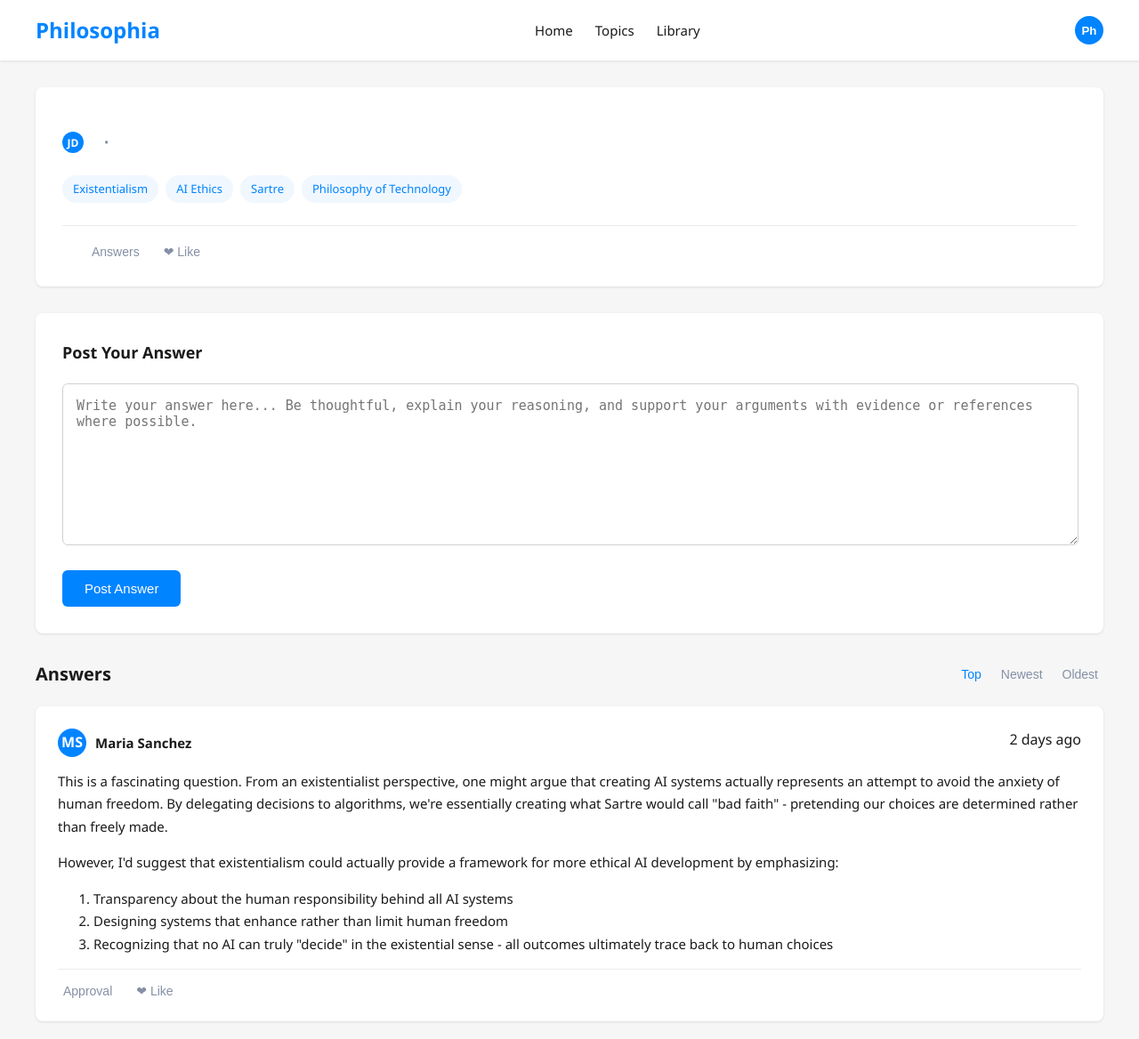
After one commit to ProjectBreakaway/108-Final-Project, a Flask app: page /questionwithanswers in a window 1280 px wide. The commit adds this page. Shown: the whole page at 89% size. Run offline with Flask 3, Linux system fonts and the light colour scheme; data that the repository does not hold is empty.

Commit message:
finish question and answers functionality

```diff
--- a/main.py
+++ b/main.py
@@ -1,11 +1,12 @@
 from datetime import datetime
 from flask import Flask, render_template, request, jsonify
 from flask_sqlalchemy import SQLAlchemy
+from sqlalchemy import desc
 import secrets
 import bcrypt
 
 app = Flask(__name__)
-app.config["SQLALCHEMY_DATABASE_URI"] = "sqlite:///project1.db"
+app.config["SQLALCHEMY_DATABASE_URI"] = "sqlite:///project.db"
 db = SQLAlchemy(app)
 
 question_tags = db.Table('question_tags',
@@ -119,6 +120,9 @@ def my_question():
 def my_answer():
     return render_template("myAnswers.html")
 
+@app.route('/questionwithanswers')
+def question_with_answers():
+    return render_template('questionAndAnswers.html')
 
 @app.route('/profile/me', methods=['POST'])
 def user_profile():
@@ -156,7 +160,10 @@ def all_questions_asked():
     question_dict = {}
     for question in my_questions:
         total_answers = Answer.query.filter_by(question_id=question.id).count()
-        question_dict[question.title] = [question.content, total_answers, question.timestamp, question.upvotes]
+        question_dict[question.title] = [question.content,
+                                         total_answers,
+                                         question.timestamp.strftime("%Y-%m-%d %H:%M:%S"),
+                                         question.upvotes]
     return jsonify(question_dict), 200
 
 @app.route('/answers/me', methods=['POST'])
@@ -171,7 +178,7 @@ def all_answers():
     answer_dict = {}
     for answer in my_answers:
         question_title = Question.query.filter_by(id=answer.question_id).first().title
-        answer_dict[question_title] = [answer.content, answer.timestamp, answer.upvotes]
+        answer_dict[question_title] = [answer.content, answer.timestamp.strftime("%Y-%m-%d %H:%M:%S"), answer.upvotes]
     return jsonify(answer_dict), 200
 
 
@@ -210,8 +217,8 @@ def user_settings():
     return jsonify({"success": "Successfully changed settings"}), 200
 
 
-@app.route('/signin/me/', methods=['POST'])
-def sign_in():
+@app.route('/login/me', methods=['POST'])
+def login_me():
     if not request.is_json:
         return jsonify({"error": "Request must be JSON"}), 400
 
@@ -266,11 +273,6 @@ def create_questions():
 
     data = request.get_json()
 
-    required_fields = ["title", "content", "username"]
-    for field in required_fields:
-        if field not in data:
-            return jsonify({"error": f"Missing required field: {field}"}), 400
-
     user = User.query.filter_by(username=data["username"]).first()
     if not user:
         return jsonify({"error": "User not found"}), 400
@@ -300,15 +302,43 @@ def create_answers():
         return jsonify({"error": "Request must be JSON"}), 400
 
     data = request.get_json()
-    content = data["content"]
-    question_title = data["question_title"]
-    question_initiator_id = User.query.filter_by(username=data["question_initiator"]).first().id
-    question = Question.query.filter_by(title=question_title, user_id=question_initiator_id).first()
-    user_id = User.query.filter_by(username=data["user_id"]).first().id
-    answer = Answer(content=content, user_id=user_id, question_id=question.id)
+
+    user = User.query.filter_by(username=data["username"]).first()
+    if not user:
+        return jsonify({"error": "User not found"}), 400
+
+    question_id = Question.query.filter_by(title=data["question_title"]).first().id
+    answer = Answer(
+        question_id=question_id,
+        content=data["answer_content"],
+        user_id=user.id
+    )
+
     db.session.add(answer)
     db.session.commit()
-    return jsonify({"success": "Answer created successfully"}), 200
+    return jsonify({"success": "Answer created successfully"}), 201
+
+@app.route('/question/detail', methods=['POST'])
+def question_detail():
+    if not request.is_json:
+        return jsonify({"error": "Request must be JSON"}), 400
+
+    data = request.get_json()
+    question_title = data["question_title"]
+    question = Question.query.filter_by(title=question_title).first()
+    user_displayed_name = User.query.filter_by(id=question.user_id).first().displayed_name
+    total_answers = Answer.query.filter_by(question_id=question.id).count()
+    tags = [{"id": tag.id, "name": tag.name, "description": tag.description} for tag in question.tags]
+    return jsonify({
+        "title": question.title,
+        "question_content": question.content,
+        "user_displayed_name": user_displayed_name,
+        "question_total_answers": total_answers,
+        "upvotes": question.upvotes,
+        "question_timestamp": question.timestamp.strftime("%Y-%m-%d %H:%M:%S"),
+        "tags": tags,
+    }), 200
+
 
 if __name__ == '__main__':
     app.run(debug=True)
--- a/static/app.js
+++ b/static/app.js
@@ -3,7 +3,7 @@ const url = "http://127.0.0.1:5000";
 function logIn() {
     let username_login = document.getElementById("username_login").value;
     let password_login = document.getElementById("password_login").value;
-    fetch(`${url}/signin/me`, {
+    fetch(`${url}/login/me`, {
         method: 'POST',
         headers: {'Content-Type': 'application/json'},
         body: JSON.stringify({
@@ -13,10 +13,10 @@ function logIn() {
     })
         .then(response => {
             if (response.status != 400) {
-                document.cookie = `username=${username_login}; login=${true}`;
+                document.cookie = `username=${username_login}; login=${true}; question_title=`;
                 window.location.href = "userhome";
             } else {
-                window.location.href = "signup";
+                window.location.href = "login";
             }
             return response.json()
         })
@@ -134,7 +134,7 @@ document.addEventListener('DOMContentLoaded',
                 questions_body.innerHTML = '';
                 for (const [title, [content, total_answers, timestamp, upvotes]] of Object.entries(data)) {
                     const item = `<li class="question-item">
-                    <h3 class="question-title"><a href="#">${title}</a></h3>
+                    <h3 class="question-title"><a onclick="openQuestion('${title}')">${title}</a></h3>
                     <p class="question-excerpt">${content}</p>
                     <div class="question-meta">
                     <span class="question-stat">${upvotes} approval</span>
@@ -165,7 +165,7 @@ document.addEventListener('DOMContentLoaded',
                 answers_body.innerHTML = '';
                 for (const [question_title, [content, timestamp, upvotes]] of Object.entries(data)) {
                     const item = `<li class="answer-item">
-                    <p class="answer-question">In response to: <a href="#">"${question_title}"</a></p>
+                    <p class="answer-question">In response to: <a onclick="openQuestion(question_title)">"${question_title}"</a></p>
                     <div class="answer-content">
                         <p>${content}</p>
                     </div>
@@ -182,10 +182,51 @@ document.addEventListener('DOMContentLoaded',
             .catch(err => console.error(err));
     });
 
+document.addEventListener('DOMContentLoaded',
+    function displayQuestionDetail() {
+        let question_title = getCookie('question_title');
+
+        fetch(`${url}/question/detail`, {
+            method: 'POST',
+            headers: {'Content-Type': 'application/json'},
+            body: JSON.stringify({
+                "question_title": question_title,
+            })
+        })
+            .then(response => response.json())
+            .then(data => {
+                const main_question_title = document.getElementById('main_question_title')
+                main_question_title.innerHTML = data["title"]
+
+                const user_displayed_name = document.getElementById('user_displayed_name')
+                user_displayed_name.innerHTML = data["user_displayed_name"]
+
+                const question_timestamp = document.getElementById('question_timestamp')
+                question_timestamp.innerHTML = data["question_timestamp"]
+
+                const question_content = document.getElementById('question_content')
+                question_content.innerHTML = data["question_content"]
+
+                const question_upvotes = document.getElementById('question_upvotes')
+                question_upvotes.innerHTML = data["question_upvotes"] + " Approval"
+
+                const question_total_answers = document.getElementById('question_total_answers')
+                question_total_answers.innerHTML = data["question_total_answers"] + " Answers"
+
+                const tag_body = document.getElementById('tag_body')
+                tag_body.innerHTML = ''
+                for (const tag of Object.entries(data["tags"])) {
+                    const item = `<span class="tag">${tag[1]['name']}</span>`;
+                    tag_body.innerHTML += item;
+                }
+            })
+            .catch(err => console.error(err));
+    });
+
 function change_user_settings() {
     const displayed_name = document.getElementById('displayed_name_in_settings').value;
-    const email =document.getElementById('email_in_settings').value;
-    const description =document.getElementById('description_in_settings').value;
+    const email = document.getElementById('email_in_settings').value;
+    const description = document.getElementById('description_in_settings').value;
     let username = getCookie('username');
 
     fetch(`${url}/settings/me`, {
@@ -316,6 +357,59 @@ function createArticle() {
         .catch(err => console.error(err));
 }
 
+function createAnswer() {
+    const question_title = document.getElementById('question_title').value.trim();
+    const answer_content = document.getElementById('answer_content').value.trim();
+    const error_element = document.getElementById("content_error");
+    let username = getCookie('username');
+
+    function showError(message) {
+        error_element.textContent = message;
+        error_element.style.display = "block";
+        error_element.style.color = "#e74c3c";
+    }
+
+    if (!answer_content) {
+        showError("Question title cannot be empty");
+        return;
+    }
+
+    const requestData = {
+        "username": username,
+        "question_title": question_title,
+        "answer_content": answer_content,
+    };
+
+    fetch(`${url}/create/answer`, {
+        method: 'POST',
+        headers: {'Content-Type': 'application/json'},
+        body: JSON.stringify(requestData)
+    })
+        .then(response => {
+            if (response.status != 400) {
+                window.location.href = "userhome";
+            } else {
+                window.location.href = "question";
+            }
+            return response.json()
+        })
+        .catch(err => console.error(err));
+}
+
+function openQuestion(question_title) {
+    fetch(`${url}/question/detail`, {
+        method: 'POST',
+        headers: {'Content-Type': 'application/json'},
+        body: JSON.stringify({"question_title": question_title})
+    })
+        .then(response => {
+            window.location.href = "questionwithanswers";
+            document.cookie = `question_title=${question_title}`;
+            return response.json()
+        })
+        .catch(err => console.error(err));
+}
+
 function handleTagInput() {
     if (event.key === 'Enter' || event.key === ',' || event.type === 'blur') {
         event.preventDefault();
@@ -359,7 +453,7 @@ function initTagHandling() {
     tagInput.addEventListener('blur', handleTagInput);
 
     document.querySelectorAll('.tag-remove').forEach(button => {
-        button.addEventListener('click', function() {
+        button.addEventListener('click', function () {
             removeTag(this);
         });
     });
@@ -368,7 +462,7 @@ function initTagHandling() {
 document.addEventListener('DOMContentLoaded', initTagHandling);
 
 function logout() {
-    document.cookie = `username=; login=`;
+    document.cookie = `username=; login=; question_title=`;
 }
 
 function getCookie(name) {
@@ -381,3 +475,16 @@ function getCookie(name) {
     }
     return null;
 }
+
+
+function appendToCookie(name, value) {
+  const currentCookie = document.cookie
+    .split('; ')
+    .find(row => row.startsWith(`${name}=`));
+
+  const newValue = currentCookie
+    ? `${currentCookie.split('=')[1]}|${value}`
+    : value;
+
+  document.cookie = `${name}=${encodeURIComponent(newValue)}; path=/`;
+}
--- /dev/null
+++ b/templates/questionAndAnswers.html
@@ -0,0 +1,433 @@
+<!DOCTYPE html>
+<html lang="en">
+<head>
+    <meta charset="UTF-8">
+    <meta name="viewport" content="width=device-width, initial-scale=1.0">
+    <title>Question - Philosophia</title>
+    <style>
+        body {
+            font-family: 'Segoe UI', 'Helvetica Neue', Arial, sans-serif;
+            margin: 0;
+            padding: 0;
+            color: #1a1a1a;
+            background-color: #f6f6f6;
+            line-height: 1.6;
+        }
+
+        .container {
+            max-width: 1200px;
+            margin: 0 auto;
+            padding: 0 20px;
+        }
+
+        header {
+            background-color: #fff;
+            box-shadow: 0 1px 3px rgba(0, 0, 0, 0.1);
+            padding: 15px 0;
+            position: sticky;
+            top: 0;
+            z-index: 100;
+        }
+
+        nav {
+            display: flex;
+            justify-content: space-between;
+            align-items: center;
+        }
+
+        .logo {
+            font-size: 24px;
+            font-weight: bold;
+            color: #0084ff;
+            text-decoration: none;
+        }
+
+        .main-nav {
+            display: flex;
+            gap: 25px;
+        }
+
+        .main-nav a {
+            color: #1a1a1a;
+            text-decoration: none;
+            font-size: 15px;
+            transition: color 0.2s;
+        }
+
+        .main-nav a:hover {
+            color: #0084ff;
+        }
+
+        .profile-btn {
+            background: none;
+            border: none;
+            cursor: pointer;
+            padding: 0;
+        }
+
+        .profile-pic {
+            width: 32px;
+            height: 32px;
+            border-radius: 50%;
+            background-color: #0084ff;
+            color: white;
+            display: flex;
+            align-items: center;
+            justify-content: center;
+            font-weight: bold;
+        }
+
+        .question-container {
+            margin-top: 30px;
+        }
+
+        .question-card {
+            background: white;
+            border-radius: 8px;
+            box-shadow: 0 1px 3px rgba(0, 0, 0, 0.1);
+            padding: 30px;
+            margin-bottom: 20px;
+        }
+
+        .question-header {
+            display: flex;
+            justify-content: space-between;
+            align-items: flex-start;
+            margin-bottom: 20px;
+        }
+
+        .question-title {
+            font-size: 24px;
+            font-weight: 600;
+            margin: 0;
+        }
+
+        .question-meta {
+            display: flex;
+            align-items: center;
+            gap: 15px;
+            color: #8590a6;
+            font-size: 14px;
+            margin: 10px 0 20px;
+        }
+
+        .question-author {
+            display: flex;
+            align-items: center;
+            gap: 8px;
+        }
+
+        .author-avatar {
+            width: 24px;
+            height: 24px;
+            border-radius: 50%;
+            background-color: #0084ff;
+            color: white;
+            display: flex;
+            align-items: center;
+            justify-content: center;
+            font-size: 12px;
+            font-weight: bold;
+        }
+
+        .question-content {
+            font-size: 16px;
+            line-height: 1.7;
+            margin-bottom: 25px;
+        }
+
+        .question-tags {
+            display: flex;
+            flex-wrap: wrap;
+            gap: 8px;
+            margin-top: 20px;
+        }
+
+        .tag {
+            background: #f0f7ff;
+            color: #0084ff;
+            padding: 5px 12px;
+            border-radius: 20px;
+            font-size: 13px;
+        }
+
+        .question-actions {
+            display: flex;
+            gap: 15px;
+            margin-top: 25px;
+            border-top: 1px solid #ebebeb;
+            padding-top: 20px;
+        }
+
+        .action-btn {
+            background: none;
+            border: none;
+            cursor: pointer;
+            display: flex;
+            align-items: center;
+            gap: 5px;
+            color: #8590a6;
+            font-size: 14px;
+        }
+
+        .action-btn:hover {
+            color: #0084ff;
+        }
+
+        .answers-header {
+            display: flex;
+            justify-content: space-between;
+            align-items: center;
+            margin: 30px 0 20px;
+        }
+
+        .answers-title {
+            font-size: 20px;
+            font-weight: 600;
+            margin: 0;
+        }
+
+        .sort-options {
+            display: flex;
+            gap: 10px;
+        }
+
+        .sort-btn {
+            background: none;
+            border: none;
+            cursor: pointer;
+            color: #8590a6;
+            font-size: 14px;
+        }
+
+        .sort-btn.active {
+            color: #0084ff;
+            font-weight: 500;
+        }
+
+        .answer-card {
+            background: white;
+            border-radius: 8px;
+            box-shadow: 0 1px 3px rgba(0, 0, 0, 0.1);
+            padding: 25px;
+            margin-bottom: 20px;
+        }
+
+        .answer-header {
+            display: flex;
+            justify-content: space-between;
+            align-items: flex-start;
+            margin-bottom: 15px;
+        }
+
+        .answer-author {
+            display: flex;
+            align-items: center;
+            gap: 10px;
+        }
+
+        .answer-avatar {
+            width: 32px;
+            height: 32px;
+            border-radius: 50%;
+            background-color: #0084ff;
+            color: white;
+            display: flex;
+            align-items: center;
+            justify-content: center;
+            font-weight: bold;
+        }
+
+        .answer-info h4 {
+            margin: 0;
+            font-size: 15px;
+        }
+
+        .answer-info p {
+            margin: 3px 0 0;
+            color: #8590a6;
+            font-size: 13px;
+        }
+
+        .answer-content {
+            font-size: 15px;
+            line-height: 1.7;
+            margin-bottom: 15px;
+        }
+
+        .answer-actions {
+            display: flex;
+            gap: 15px;
+            margin-top: 15px;
+            padding-top: 15px;
+            border-top: 1px solid #ebebeb;
+        }
+
+        .reply-form {
+            background: white;
+            border-radius: 8px;
+            box-shadow: 0 1px 3px rgba(0, 0, 0, 0.1);
+            padding: 30px;
+            margin-top: 30px;
+        }
+
+        .form-title {
+            font-size: 18px;
+            font-weight: 600;
+            margin: 0 0 20px;
+        }
+
+        .form-group {
+            margin-bottom: 20px;
+            margin-right: 30px;
+        }
+
+        .form-textarea {
+            width: 100%;
+            min-height: 150px;
+            padding: 15px;
+            border: 1px solid #d1d1d1;
+            border-radius: 6px;
+            font-size: 15px;
+            resize: vertical;
+        }
+
+        .form-textarea:focus {
+            outline: none;
+            border-color: #0084ff;
+        }
+
+        .submit-btn {
+            background: #0084ff;
+            color: white;
+            border: none;
+            border-radius: 6px;
+            padding: 12px 25px;
+            font-size: 15px;
+            font-weight: 500;
+            cursor: pointer;
+            transition: background 0.2s;
+        }
+
+        .submit-btn:hover {
+            background: #0077e6;
+        }
+
+        .empty-answers a {
+            color: #0084ff;
+            text-decoration: none;
+        }
+    </style>
+</head>
+<body>
+<header>
+    <div class="container">
+        <nav>
+            <a href="userhome" class="logo">Philosophia</a>
+            <div class="main-nav">
+                <a href="userhome">Home</a>
+                <a href="#">Topics</a>
+                <a href="#">Library</a>
+            </div>
+            <a href="profile" style="text-decoration: none;">
+                <button class="profile-btn">
+                    <div class="profile-pic">Ph</div>
+                </button>
+            </a>
+        </nav>
+    </div>
+</header>
+
+<div class="container">
+    <div class="question-container">
+        <div class="question-card">
+            <div class="question-header">
+                <h1 class="question-title" id="main_question_title"></h1>
+            </div>
+
+            <div class="question-meta">
+                <div class="question-author">
+                    <div class="author-avatar">JD</div>
+                    <span id="user_displayed_name"></span>
+                </div>
+                <span>•</span>
+                <span id="question_timestamp"></span>
+            </div>
+
+            <div class="question-content">
+                <p id="question_content"></p>
+            </div>
+
+            <div class="question-tags" id="tag_body">
+                <span class="tag">Existentialism</span>
+                <span class="tag">AI Ethics</span>
+                <span class="tag">Sartre</span>
+                <span class="tag">Philosophy of Technology</span>
+            </div>
+
+            <div class="question-actions">
+                <button class="action-btn" id="question_upvotes"></button>
+                <button class="action-btn" id="question_total_answers"> Answers</button>
+                <button class="action-btn">❤ Like</button>
+            </div>
+        </div>
+
+        <div class="reply-form">
+            <h3 class="form-title">Post Your Answer</h3>
+            <form>
+                <div class="form-group">
+                    <textarea class="form-textarea"
+                              placeholder="Write your answer here... Be thoughtful, explain your reasoning, and support your arguments with evidence or references where possible."></textarea>
+                </div>
+                <div id="content_error"></div>
+                <button type="button" class="submit-btn" onclick="createAnswer()">Post Answer</button>
+            </form>
+        </div>
+
+        <div class="answers-header">
+            <h2 class="answers-title">Answers</h2>
+            <div class="sort-options">
+                <button class="sort-btn active">Top</button>
+                <button class="sort-btn">Newest</button>
+                <button class="sort-btn">Oldest</button>
+            </div>
+        </div>
+
+        <div class="answer-card">
+            <div class="answer-header">
+                <div class="answer-author">
+                    <div class="answer-avatar">MS</div>
+                    <div class="answer-info">
+                        <h4>Maria Sanchez</h4>
+                    </div>
+                </div>
+                <span class="answer-time">2 days ago</span>
+            </div>
+
+            <div class="answer-content">
+                <p>This is a fascinating question. From an existentialist perspective, one might argue that creating AI
+                    systems actually represents an attempt to avoid the anxiety of human freedom. By delegating
+                    decisions to algorithms, we're essentially creating what Sartre would call "bad faith" - pretending
+                    our choices are determined rather than freely made.</p>
+                <p>However, I'd suggest that existentialism could actually provide a framework for more ethical AI
+                    development by emphasizing:</p>
+                <ol>
+                    <li>Transparency about the human responsibility behind all AI systems</li>
+                    <li>Designing systems that enhance rather than limit human freedom</li>
+                    <li>Recognizing that no AI can truly "decide" in the existential sense - all outcomes ultimately
+                        trace back to human choices
+                    </li>
+                </ol>
+            </div>
+
+            <div class="answer-actions">
+                <button class="action-btn"> Approval</button>
+                <button class="action-btn">❤ Like</button>
+            </div>
+        </div>
+
+    </div>
+</div>
+<script src="../static/app.js"></script>
+</body>
+</html>
```
Also changed, not shown: templates/myAnswers.html (+0 -15 lines), instance/project.db. Lines whose indentation alone changed are shown as unchanged.
